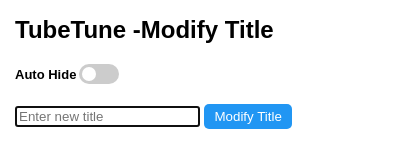
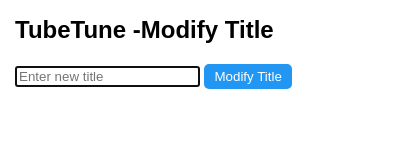
Before and after one commit to knightfury16/TubeTune, a browser extension: page popup.html in a window 400 px wide. Drawn offline with Linux system fonts and the light colour scheme.

Commit message:
removed auto hide slider, auto hide is enabled by default

```diff
--- a/popup.html
+++ b/popup.html
@@ -16,53 +16,6 @@
       margin-bottom: 15px;
     }
 
-    .switch {
-      position: relative;
-      display: inline-block;
-      width: 40px;
-      height: 20px;
-      margin: 5px;
-      margin-left: 0px;
-    }
-
-    .switch input {
-      opacity: 0;
-      width: 0;
-      height: 0;
-    }
-
-    .slider {
-      position: absolute;
-      cursor: pointer;
-      top: 0;
-      left: 0;
-      right: 0;
-      bottom: 0;
-      background-color: #ccc;
-      transition: .4s;
-      border-radius: 34px;
-    }
-
-    .slider:before {
-      position: absolute;
-      content: "";
-      height: 14px;
-      width: 14px;
-      left: 3px;
-      bottom: 3px;
-      background-color: white;
-      transition: .4s;
-      border-radius: 50%;
-    }
-
-    input:checked+.slider {
-      background-color: #2196F3;
-    }
-
-    input:checked+.slider:before {
-      transform: translateX(20px);
-    }
-
     #modifyButton {
       padding: 5px 10px;
       background-color: #2196F3;
@@ -77,32 +30,11 @@
       background-color: #1976D2;
     }
 
-    #sliderLabel {
-      text-decoration-style: solid;
-      font-size: small;
-      margin-right: 3px;
-    }
-
-    .switch-container {
-      display: flex;
-      align-items: center;
-      justify-content: left;
-      font-weight: bold;
-      /* Center align horizontally */
-      margin-bottom: 10px;
-    }
   </style>
 </head>
 
 <body>
   <h1>TubeTune -Modify Title</h1>
-  <div class="switch-container">
-    <label id="sliderLabel">Auto Hide</label>
-    <label for="autoHide" class="switch">
-      <input id="autoHide" type="checkbox">
-      <span class="slider round"></span>
-    </label>
-  </div>
   <div>
     <label for="newTitle">
       <input type="text" id="newTitle" placeholder="Enter new title" autofocus style="margin-bottom: 5px;">
--- a/scripts/popup.js
+++ b/scripts/popup.js
@@ -22,10 +22,3 @@
         }
     });
 });
-
-const autoHideCheckbox = document.getElementById('autoHide');
-autoHideCheckbox.addEventListener('change', function () {
-    const isChecked = autoHideCheckbox.checked;
-    // Logic to handle checkbox state change
-    console.log('Auto Hide:', isChecked);
-});
```
Also changed, not shown: scripts/auto.js (deleted, +0 -30 lines).
